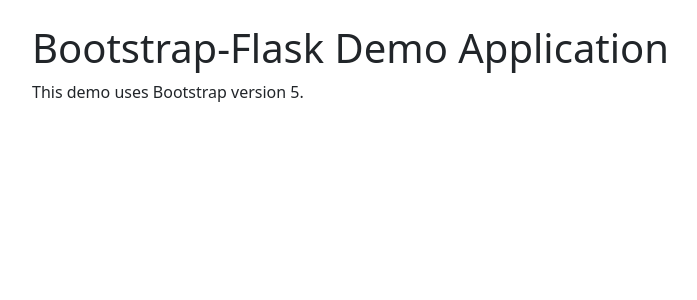
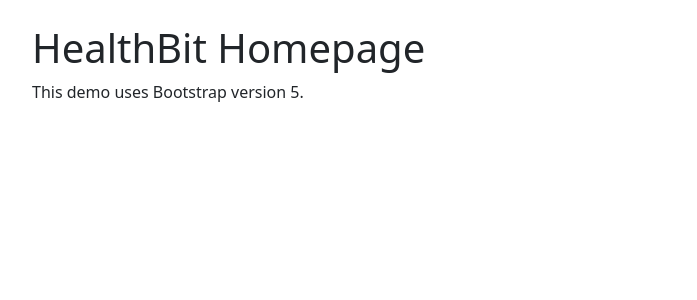
Before and after one commit to AnnaVo0/HealthBit, a Flask app: page / in a window 1280 px wide. Shown: the part 56-356 px from the top of the page, without its empty margins (50-747 px from the left). Run offline with Flask 3, Linux system fonts and the light colour scheme; some libraries are stand-ins or nearby versions.

Commit message:
changed title to HealthBit Homepage

```diff
--- a/templates/base.html
+++ b/templates/base.html
@@ -15,7 +15,7 @@
     <meta charset="utf-8" />
     <meta name="viewport" content="width=device-width, initial-scale=1, shrink-to-fit=no" />
     {{ bootstrap.load_css() }} {{ bootstrap.load_icon_font_css() }}
-    <title>Bootstrap-Flask Demo Application</title>
+    <title>HealthBit Homepage</title>
     <style>
       pre {
         background: #ddd;
--- a/templates/index.html
+++ b/templates/index.html
@@ -1,4 +1,4 @@
 {% extends 'base.html' %} {% block content %}
-<h1>Bootstrap-Flask Demo Application</h1>
+<h1>HealthBit Homepage</h1>
 <p>This demo uses Bootstrap version 5.</p>
 {% endblock %}
```
